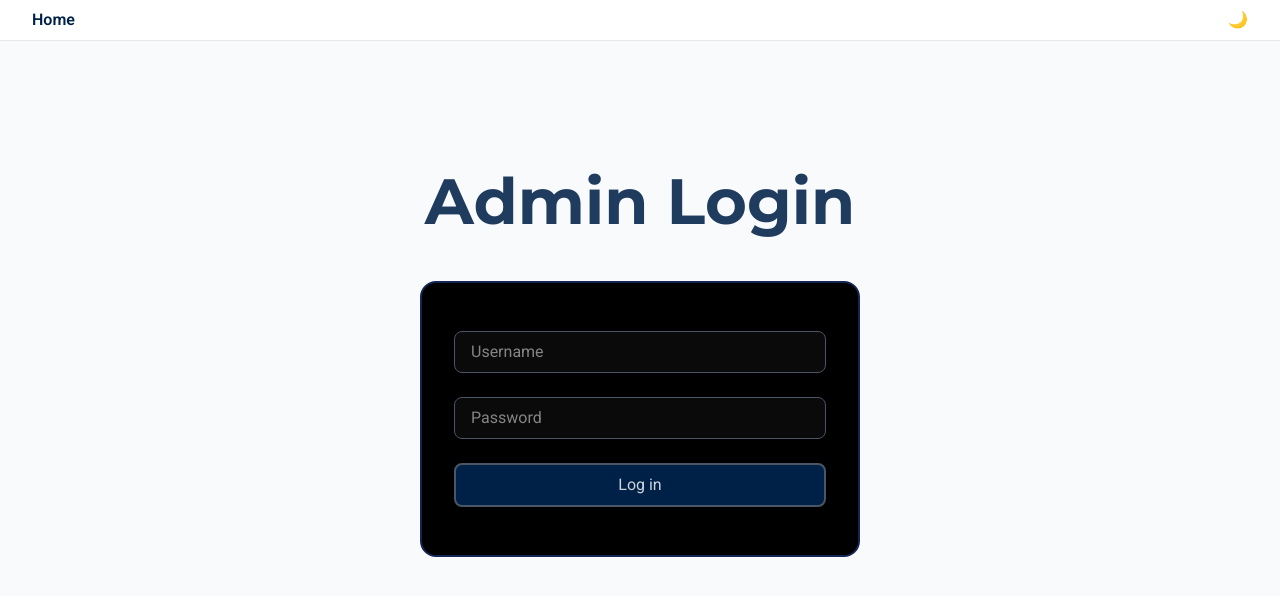
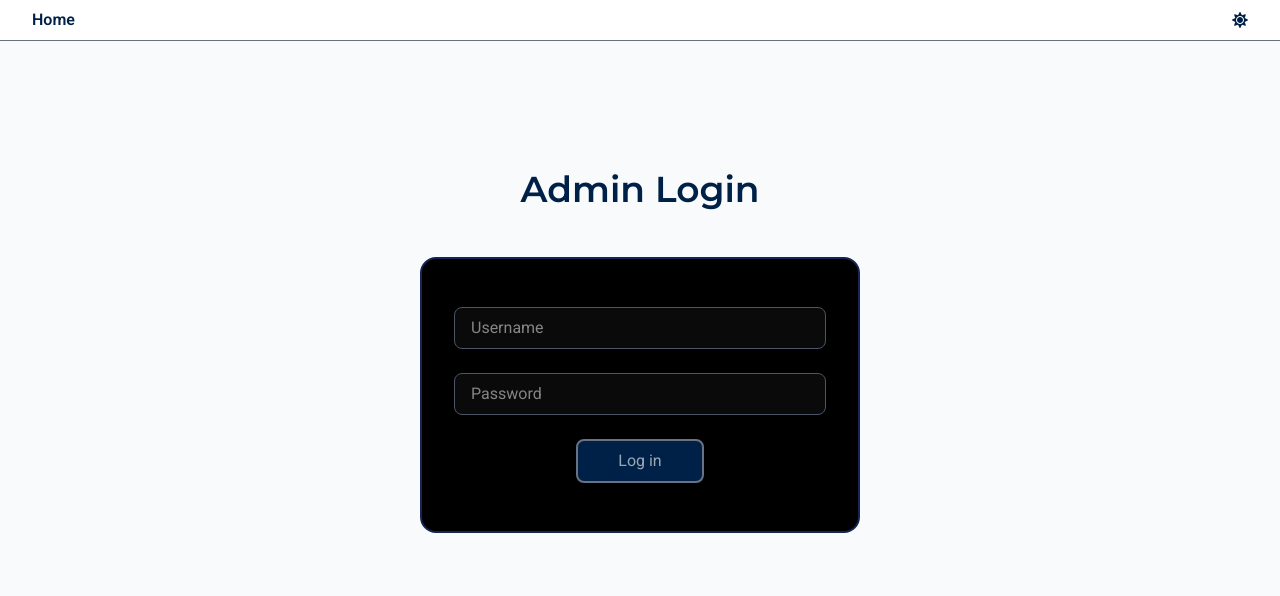
Before and after one commit to virendraxd/institute-website, a React (Vite) app in the folder client/: page /admin in a window 1280 px wide. Shown: the top 596 px of the page. Built offline with nearby package versions, Linux system fonts and the light colour scheme; a web font is replaced by a local one.

Commit message:
Complete theme toggle

```diff
--- a/client/src/App.css
+++ b/client/src/App.css
@@ -25,12 +25,26 @@
 
   --bg-color: var(--bg-card);
   --font-default: var(--font-body);
+
+  --admin-border: hsl(220, 10%, 46%);
+  --admin-label: hsl(214, 95%, 93%);
+
+  --gradient-from: hsl(214, 100%, 97%);
+  --gradient-to: hsl(214, 95%, 93%);
 }
 
 .admin-dark {
   --bg-page: hsl(210, 40%, 6%);
+  background-color: var(--bg-page);
 
-  background-color: var(--bg-page);
+  --brand-primary: hsl(0, 0%, 95%);
+  --text-inverse: hsl(0, 0%, 10%);
+
+  --admin-border: hsl(220, 13%, 54%);
+  --admin-label: hsl(214, 95%, 76%);
+
+  --gradient-from: hsl(217, 65%, 16%);
+  --gradient-to: hsl(217, 65%, 24%);
 }
 
 html {
--- a/client/src/components/admin/Header.jsx
+++ b/client/src/components/admin/Header.jsx
@@ -2,6 +2,7 @@ import React from 'react'
 import { useState } from 'react';
 import { useNavigate, Link, useLocation } from 'react-router-dom';
 import { useTheme } from "../ThemeProvider";
+import { FaMoon, FaSun } from "react-icons/fa";
 
 function Header() {
     const navigate = useNavigate();
@@ -22,7 +23,7 @@ function Header() {
 
     return (
         <>
-            <header className="flex px-4 sm:px-8 py-2 border-b border-gray-200 justify-between">
+            <header className="flex px-4 sm:px-8 py-2 border-b border-(--admin-border) justify-between text-(--brand-primary)">
                 <div className="flex flex-row gap-4">
                     <ul>
                         <li>
@@ -45,8 +46,11 @@ function Header() {
 
                 </div>
 
-                <button onClick={toggleTheme}>
-                    {darkMode ? "☀️" : "🌙"}
+                <button
+                    onClick={toggleTheme}
+                    className="cursor-pointer"
+                >
+                    {darkMode ? <FaMoon /> : <FaSun />}
                 </button>
             </header>
         </>
--- a/client/src/components/admin/LeadSidebar.jsx
+++ b/client/src/components/admin/LeadSidebar.jsx
@@ -5,20 +5,20 @@ function LeadSidebar({ selectedLead, leadFields, noLeadSelected, updateStatus, d
         <aside className={noLeadSelected
             ? "hidden lg:flex w-full xl:w-96 shrink-0 my-5  flex-col justify-center sm:justify-start items-center align-middle"
             : "flex fixed inset-0 z-50 bg-black/50 p-4 justify-center items-center lg:static lg:bg-transparent lg:p-0 lg:flex w-full xl:w-96 shrink-0 flex-col lg:justify-start align-middle"}>
-            <div className="bg-(--bg-color) px-4 sm:px-6 py-6 sm:py-8 w-full sm:max-w-md border-2 border-gray-200 shadow-sm relative">
+            <div className="bg-(--bg-page) px-4 sm:px-6 py-6 sm:py-8 w-full sm:max-w-md border border-(--admin-border) shadow-sm relative">
 
                 {/* Close Button for Mobile */}
                 <button
                     onClick={closeSidebar}
-                    className="lg:hidden absolute top-4 right-4 text-gray-500 hover:text-gray-800 text-xl font-bold cursor-pointer"
+                    className="lg:hidden absolute top-4 right-4 text-(--admin-border) hover:text-gray-800 text-xl font-bold cursor-pointer"
                 >
                     ✕
                 </button>
 
-                <h3 className="text-center font-bold text-xl">Student Info</h3>
+                <h3 className="text-center font-bold text-xl text-(--brand-primary)">Student Info</h3>
 
-                <table className="bg-(--bg-color) w-full shadow-sm mt-4">
-                    <thead className="bg-blue-100 border-b-2 border-gray-400">
+                <table className="bg-(--bg-page) w-full shadow-sm mt-4">
+                    <thead className="bg-(--admin-label) border-b-2 border-gray-400">
                         <tr>
                             <th colSpan="2" className="text-left px-4 py-2 font-bold">
                                 {selectedLead?.name || "Select a Lead First"}
@@ -32,8 +32,8 @@ function LeadSidebar({ selectedLead, leadFields, noLeadSelected, updateStatus, d
                     >
                         {leadFields.map(([label, value]) => (
                             <tr key={label}>
-                                <th className="px-4 py-2 text-left font-semibold">{label}</th>
-                                <td className="text-left" >{value || "-"}</td>
+                                <th className="px-4 py-2 text-left font-semibold text-(--brand-primary)">{label}</th>
+                                <td className="text-left text-(--brand-primary)/80" >{value || "-"}</td>
                             </tr>
                         ))}
 
--- a/client/src/components/admin/Stats.jsx
+++ b/client/src/components/admin/Stats.jsx
@@ -32,10 +32,10 @@ function Stats({ leads }) {
                 {stats.map((stat) => (
                     <div
                         key={stat.label}
-                        className="border rounded-xl p-4 font-medium bg-linear-0 from-blue-50 to-blue-200"
+                        className="border rounded-xl p-4 font-medium bg-linear-0 from-(--gradient-from) to-(--gradient-to)"
                     >
-                        <p className="text-sm lg:text-lg">{stat.label}</p>
-                        <h3 className="text-3xl lg:text-4xl font-bold">
+                        <p className="text-sm lg:text-lg text-(--brand-primary)/85">{stat.label}</p>
+                        <h3 className="text-3xl lg:text-4xl font-bold text-(--brand-primary)/95">
                             {stat.value}
                         </h3>
                     </div>
--- a/client/src/pages/admin/AdminLogin.jsx
+++ b/client/src/pages/admin/AdminLogin.jsx
@@ -48,12 +48,12 @@ function AdminLogin() {
     };
 
     return (
-        <div>
+        <div className="h-dvh">
             <Navbar />
 
             <section className="section-padding bg-(--bg-page) flex flex-col items-center justify-center">
 
-                <h1 className="section-heading text-5xl sm:text-6xl text-center mb-12">Admin Login</h1>
+                <h1 className="text-(--brand-primary) font-semibold font-(family-name:--font-heading) text-2xl sm:text-4xl text-center mb-12">Admin Login</h1>
 
                 <div className="flex flex-col justify-between items-center sm:w-110 gap-10 sm:gap-12 border-2 rounded-2xl border-blue-950 bg-black px-6 sm:px-8 py-10 sm:py-12">
 
@@ -81,11 +81,13 @@ function AdminLogin() {
                         />
 
                         <button
+                            type="submit"
                             disabled={loading || isDisabled}
-                            type="submit"
-                            className={`border-2 rounded-lg px-4 py-2 bg-(--brand-primary) border-gray-600 text-white w-full
-                            ${isDisabled ? "cursor-not-allowed text-white/80" : "hover:text-white cursor-pointer"}
-                            `}
+                            className={`block mx-auto border-2 rounded-lg px-4 py-2 bg-(--brand-primary) border-(--admin-border) w-32
+                                ${isDisabled
+                                    ? "cursor-not-allowed text-(--text-inverse)/60"
+                                    : "text-(--text-inverse) cursor-pointer"}
+                                `}
                         >
                             {loading ? "Logging in..." : "Log in"}
                         </button>
```
Also changed, not shown: client/src/pages/admin/Dashboard.jsx (+9 -9 lines).
